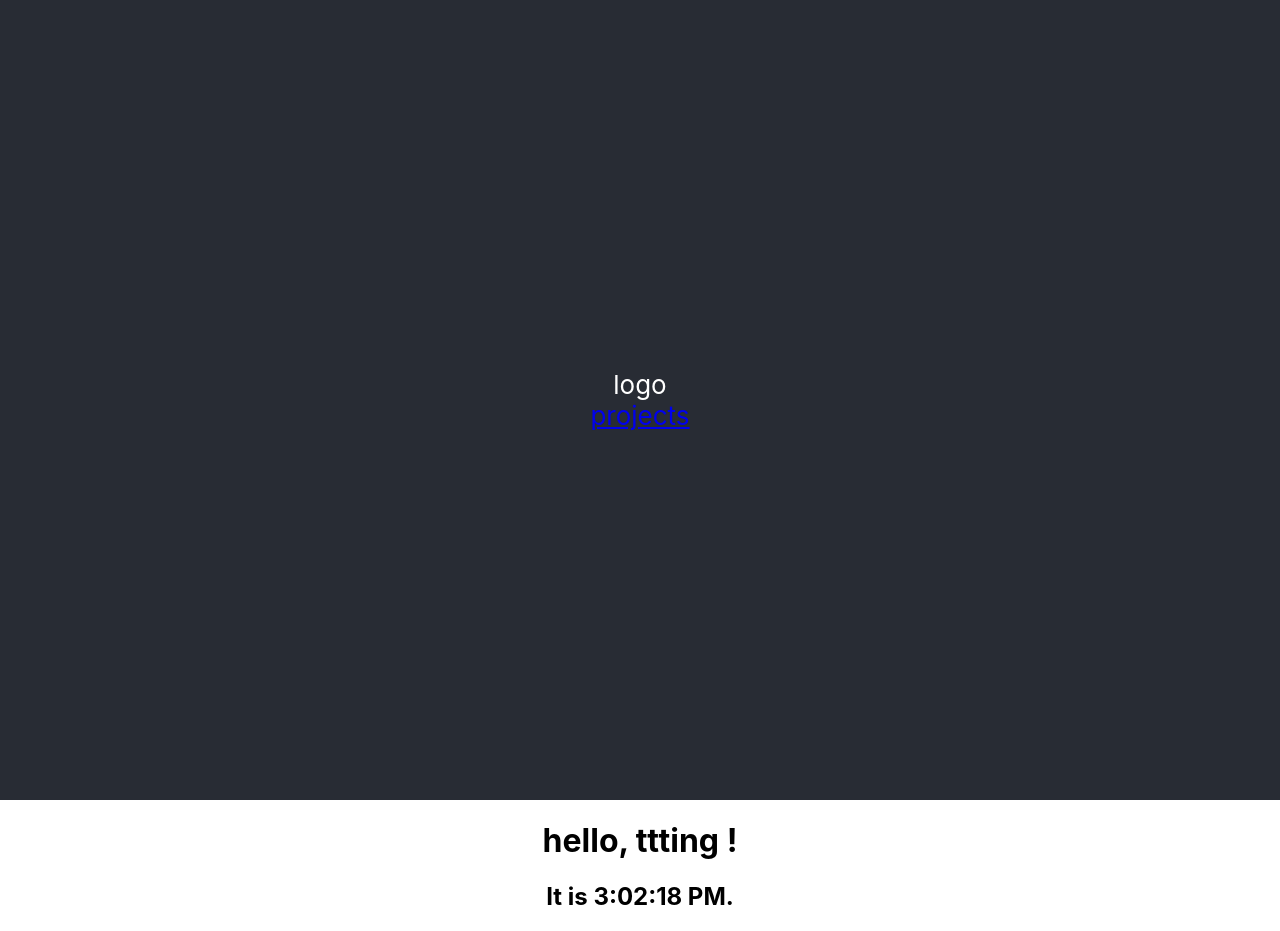
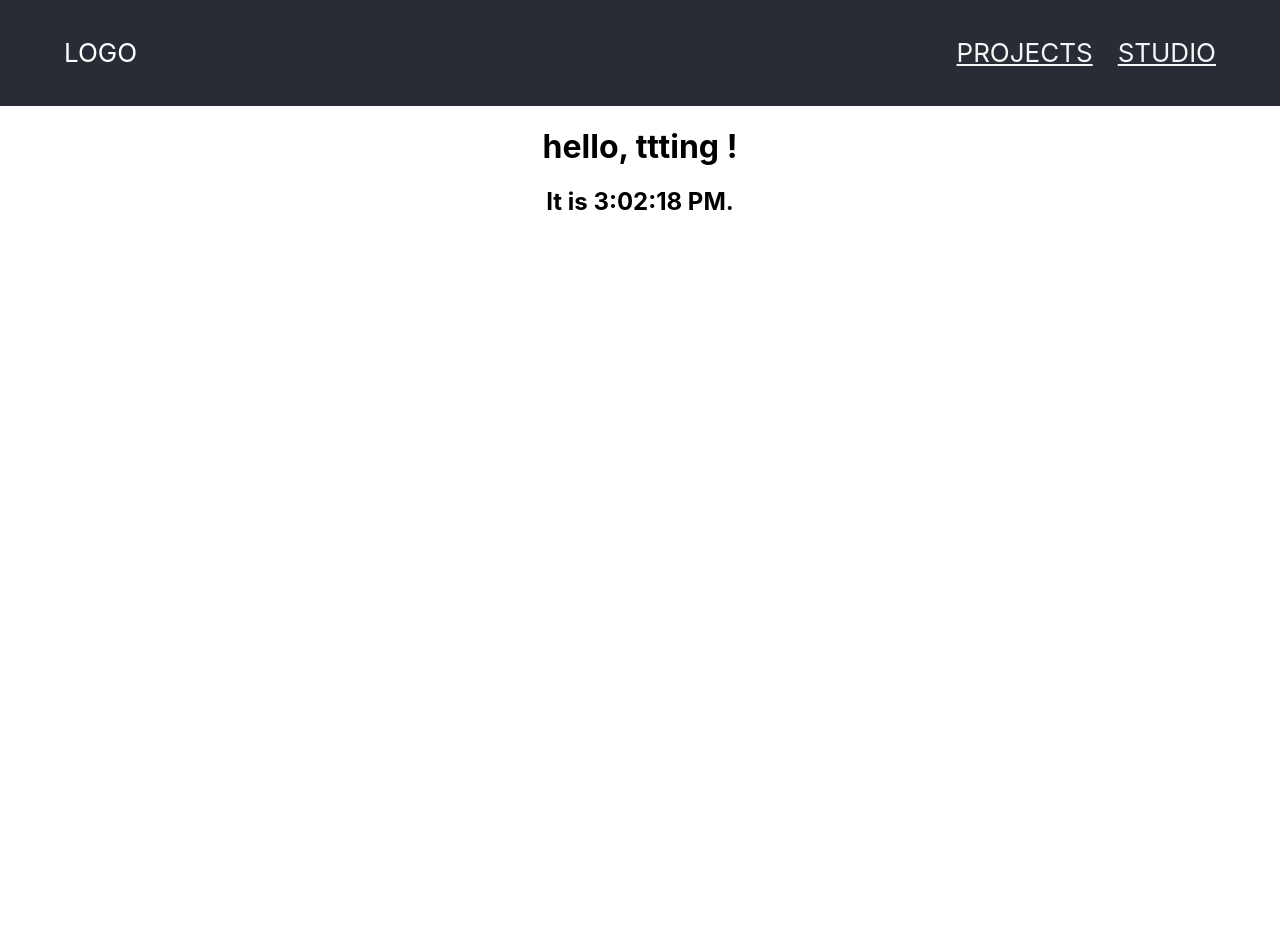
Before and after one commit to ttingchen/WebPractice1, a React (Create React App) app in the folder my-app/: page / in a window 1280 px wide. After the commit the page ends 800 px from the top, so only its background shows below. Built offline with nearby package versions, Linux system fonts and the light colour scheme.

Commit message:
edit nav style

```diff
--- a/my-app/src/App.css
+++ b/my-app/src/App.css
@@ -14,6 +14,23 @@
 }
 
 .App-header {
+  background-color: #282c34;
+  min-height: 10vh;
+  padding: 1vw 5vw;
+  display: flex;
+  flex-direction: row;
+  align-items: center;
+  justify-content: space-between;
+  font-size: calc(10px + 2vmin);
+  color: white;
+}
+.nav-item {
+  padding-left: 25px;
+  font-size: inherit;
+  color: whitesmoke;
+}
+
+.App-originheader {
   background-color: #282c34;
   min-height: 100vh;
   display: flex;
--- a/my-app/src/App.js
+++ b/my-app/src/App.js
@@ -5,12 +5,15 @@ function App() {
   return (
     <div class='App'>
       <div class='App-header'>
-        <div>logo</div>
+        <div>LOGO</div>
+
         <div>
           <nav>
-          <a href="/projects/">projects</a>
+          <a href="/projects/" class="nav-item">PROJECTS</a>
+          <a href="/studio/" class="nav-item">STUDIO</a>
           </nav>
         </div>
+
       </div>
         <h1> hello, {formatName(user)} !</h1>
         <h2> It is { new Date().toLocaleTimeString()}.</h2>
```
Also changed, not shown: 1 other file (tests, documents, lock files or other folders).
